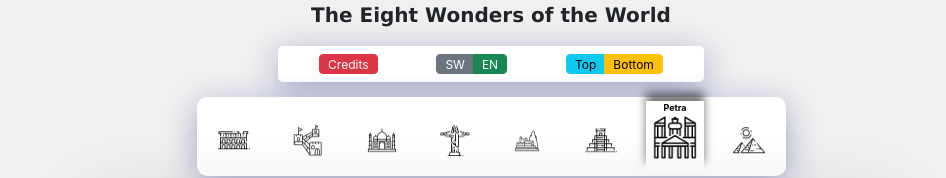
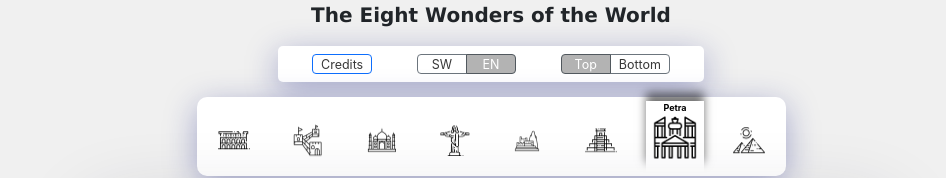
Before and after one commit to MSC-SOFTWARE-ENGINEERING-2022/worldwonders, a React (Create React App) app: page / in a window 1280 px wide. Shown: the top 178 px of the page, without its empty margins (149-1095 px from the left). Built offline with nearby package versions, Linux system fonts and the light colour scheme.

Commit message:
Changed bg-color of control buttons and their classes

```diff
--- a/src/components/index.js
+++ b/src/components/index.js
@@ -1 +1,3 @@
 export { default as CustomModal } from "./modal/modal.jsx";
+export { default as Menubar } from "./menubar/menubar.jsx";
+export { default as PictureBar } from "./picturebar/picturebar.jsx";
--- /dev/null
+++ b/src/components/menubar/menubar.jsx
@@ -0,0 +1,7 @@
+import React from "react";
+
+function Menubar({}) {
+  return <div>Menubar</div>;
+}
+
+export default Menubar;
--- /dev/null
+++ b/src/components/picturebar/picturebar.jsx
@@ -0,0 +1,5 @@
+function PictureBar() {
+  return <div>PictureBar</div>;
+}
+
+export default PictureBar;
--- a/src/pages/wonders/css/wonders.css
+++ b/src/pages/wonders/css/wonders.css
@@ -32,10 +32,20 @@
   box-shadow: 0 8px 32px 0 rgba(31, 38, 135, 0.37);
 }
 .wonders .controlCol .btn {
-  line-height: 1em !important;
+  line-height: 0.9em !important;
   height: 20px !important;
-  font-size: 12px;
+  min-width: 50px !important;
+  font-size: 12.5px;
   text-align: center;
+  background-color: transparent;
+  color: #383838;
+}
+.wonders .controlCol .btn:not(.active):hover {
+  background-color: rgba(230, 245, 255, 0.8470588235);
+}
+.wonders .controlCol .btn.active {
+  background-color: #b3b3b3 !important;
+  color: #fff;
 }
 
 .containerMain {
--- a/src/pages/wonders/css/wonders.scss
+++ b/src/pages/wonders/css/wonders.scss
@@ -37,11 +37,21 @@
     background-color: #fff;
     box-shadow: 0 8px 32px 0 rgba(31, 38, 135, 0.37);
     .btn {
-      line-height: 1em !important;
+      line-height: 0.9em !important;
       height: 20px !important;
-      font-size: 12px;
+      min-width: 50px !important;
+      font-size: 12.5px;
       text-align: center;
-      // font-weight: bold;
+      // font-weight: bolder;
+      background-color: transparent;
+      color: #383838;
+      &:not(.active):hover {
+        background-color: #e6f5ffd8;
+      }
+      &.active {
+        background-color: #b3b3b3 !important;
+        color: #fff;
+      }
     }
   }
 }
--- a/src/pages/wonders/wonder/css/wonder.css
+++ b/src/pages/wonders/wonder/css/wonder.css
@@ -24,7 +24,7 @@
   .blog-slider {
     min-height: 500px;
     height: auto;
-    margin: 150px auto;
+    margin: 110px auto 10px auto;
   }
 }
 @media screen and (max-height: 500px) and (min-width: 992px) {
--- a/src/pages/wonders/wonder/css/wonder.scss
+++ b/src/pages/wonders/wonder/css/wonder.scss
@@ -125,7 +125,7 @@
   @media screen and (max-width: 768px) {
     min-height: 500px;
     height: auto;
-    margin: 150px auto;
+    margin: 110px auto 10px auto;
   }
 
   @media screen and (max-height: 500px) and (min-width: 992px) {
--- a/src/pages/wonders/wonders.jsx
+++ b/src/pages/wonders/wonders.jsx
@@ -28,8 +28,6 @@ export default function Wonders() {
       setPosition(e.target.id);
     }
   };
-
-  const checkLangColor = (item) => (item === lang ? "success" : "secondary");
 
   const selectWonder = (event) => {
     // console.log(event);
@@ -145,22 +143,41 @@ export default function Wonders() {
             sm="12"
           >
             <CustomModal
-              btnObj={{ name: metadata && metadata.labels.credits[lang] }}
+              btnObj={{
+                name: metadata && metadata.labels.credits[lang],
+                color: "primary",
+              }}
               modalBd={metadata && modalBd(metadata, lang)}
             />
             <ButtonGroup className="my-2" size="sm">
-              <Button color={checkLangColor("sw")} id="sw" onClick={changeLang}>
+              <Button
+                className={`btnLangs ${lang === "sw" && "active"}`}
+                id="sw"
+                onClick={changeLang}
+              >
                 SW
               </Button>
-              <Button color={checkLangColor("en")} id="en" onClick={changeLang}>
+              <Button
+                className={`btnLangs ${lang === "en" && "active"}`}
+                id="en"
+                onClick={changeLang}
+              >
                 EN
               </Button>
             </ButtonGroup>
             <ButtonGroup className="my-2" size="sm">
-              <Button color="info" onClick={changePosition} id="top">
+              <Button
+                className={`btnPositions ${position === "top" && "active"}`}
+                onClick={changePosition}
+                id="top"
+              >
                 {metadata && metadata.labels.top[lang]}
               </Button>
-              <Button color="warning" onClick={changePosition} id="bottom">
+              <Button
+                className={`btnPositions ${position === "bottom" && "active"}`}
+                onClick={changePosition}
+                id="bottom"
+              >
                 {metadata && metadata.labels.bottom[lang]}
               </Button>
             </ButtonGroup>
```
Also changed, not shown: src/components/menubar/css/menubar.css (added), src/components/menubar/css/menubar.scss (added), src/components/picturebar/css/picturebar.scss (added).
